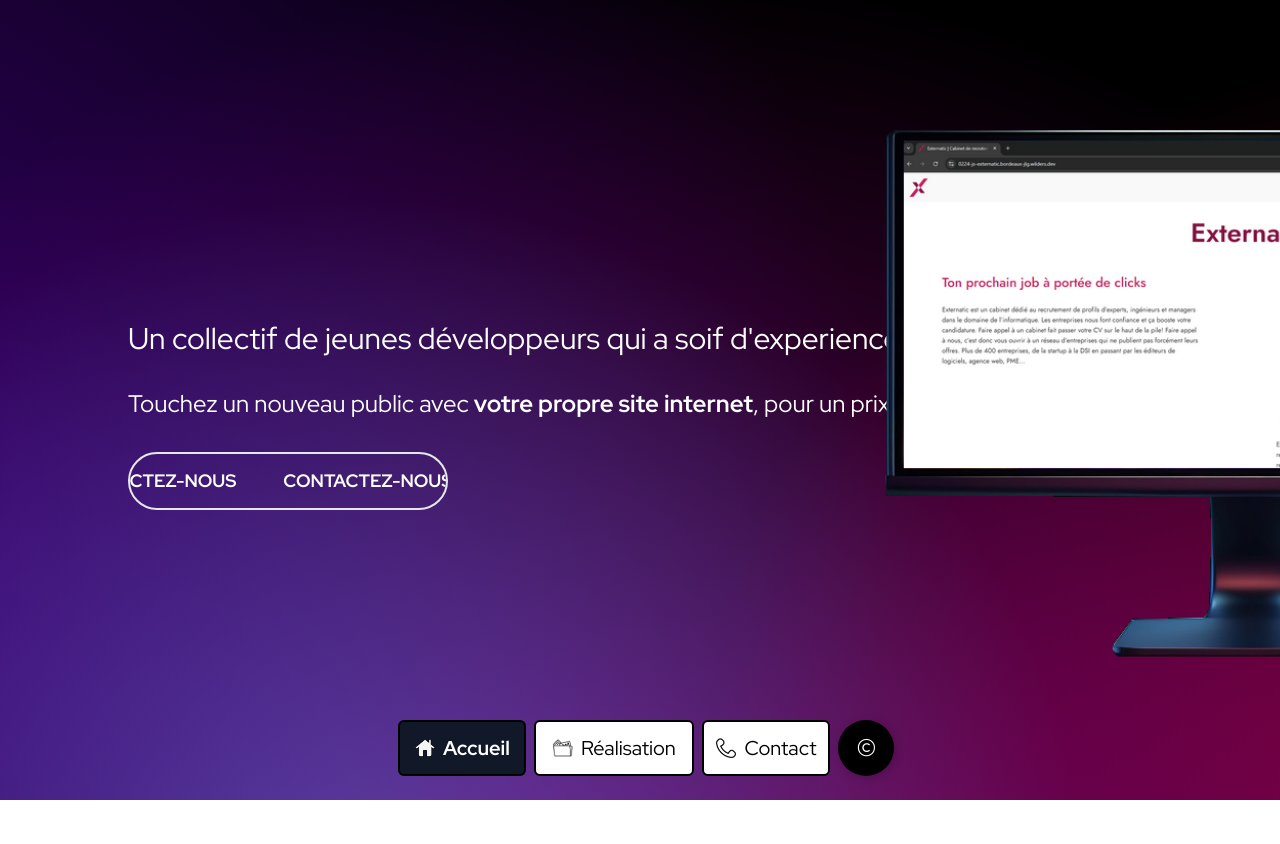
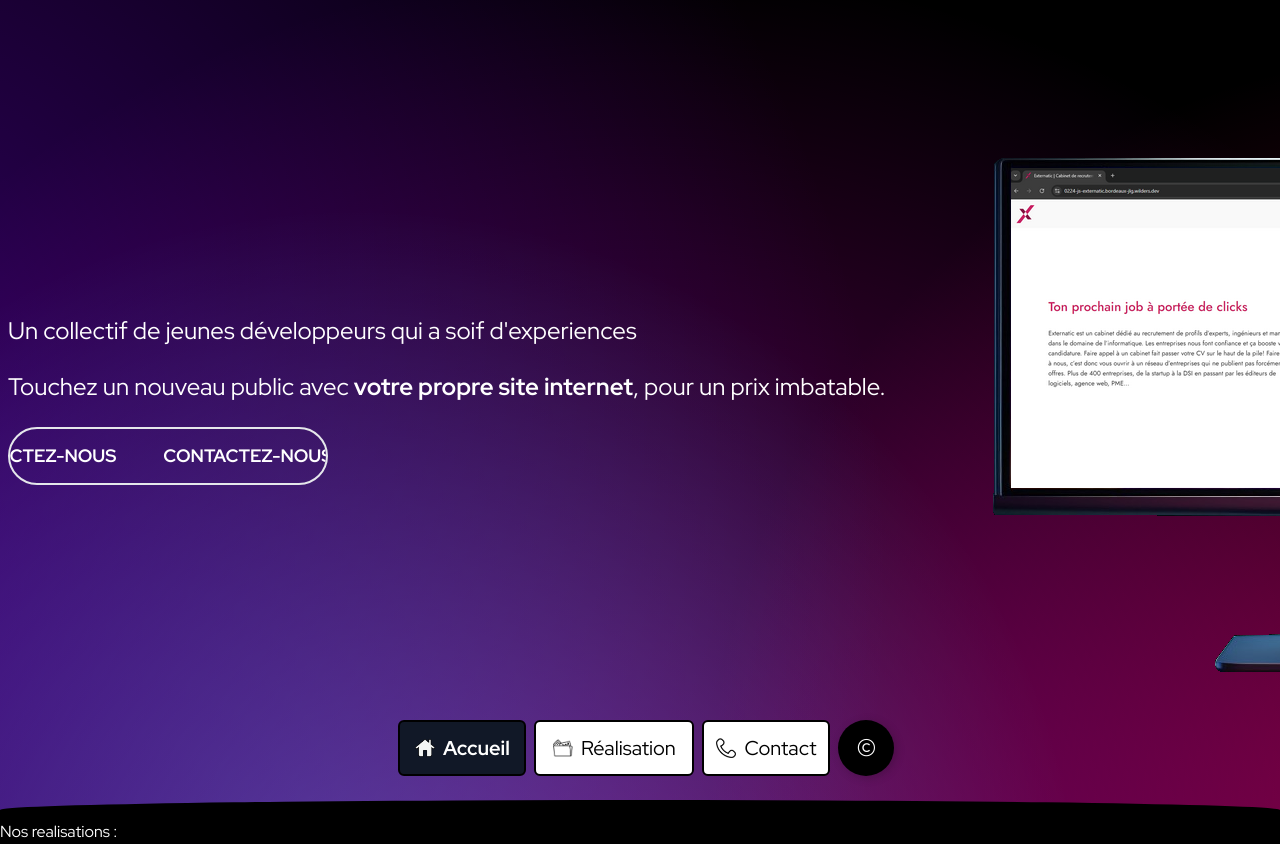
Before and after one commit to Sylvainlfe/Les-dev-junior, a React (Vite) app: page / in a window 1280 px wide. Before the commit the page ends 800 px from the top, so only its background shows below. Built offline with nearby package versions, Linux system fonts and the light colour scheme.

Commit message:
fiw css homePage

```diff
--- /dev/null
+++ b/src/components/HeroSection.jsx
@@ -0,0 +1,29 @@
+import React from 'react'
+import { Link } from 'react-router-dom'
+
+export default function HeroSection() {
+  return (
+    <section className="h-screen flex flex-col items-center justify-center lg:flex-row lg:justify-normal lg:relative lg:overflow-x-hidden">
+        <article className="flex flex-col items-center text-center gap-4 px-2 md:gap-6 lg:items-start lg:text-start">
+          <p className="text-xl text-wrap md:text-3xl lg:text-2xl">
+            Un collectif de jeunes développeurs qui a soif d&apos;experiences
+          </p>
+          <p className="text-xl text-wrap md:text-3xl lg:text-2xl">
+            Touchez un nouveau public avec
+            <span className="font-bold "> votre propre site internet</span>, pour
+            un prix imbatable.
+          </p>
+          <Link
+            to="/contact"
+            aria-label="contact"
+            className="contact-btn text-lg font-bold flex justify-center w-80 lg:inline"
+          >
+            <span className="marquee" aria-hidden>
+              Contactez-nous
+            </span>
+          </Link>
+        </article>
+        <img src="src\assets\images\mockup.png" className="lg:absolute lg:left-2/3" alt="image d'un écran d'ordinateur" />
+      </section>
+  )
+}
--- a/src/pages/Home.jsx
+++ b/src/pages/Home.jsx
@@ -1,7 +1,7 @@
 import { useEffect } from "react";
 import { useLocation } from "react-router-dom";
 import Realisation from "./Realisation";
-import { Link } from "react-router-dom";
+import HeroSection from "../components/HeroSection";
 
 function Home() {
   const location = useLocation();
@@ -18,35 +18,10 @@ function Home() {
   }, [location]);
 
   return (
-    <>
-      <main className="h-screen overflow-x-hidden">
-        <section className="relative h-screen w-[80%] top-[25%] left-[50%] lg:top-[40%] transform -translate-x-1/2 text-white ">
-          <p className="text-center text-3xl lg:text-left ">
-            Un collectif de jeunes développeurs qui a soif d&apos;experiences
-          </p>
-          <p className="text-center lg:text-left text-2xl pt-8">
-            Touchez un nouveau public avec
-            <span className="font-bold"> votre propre site internet</span>, pour
-            un prix imbatable.
-          </p>
-          <Link
-            to="/contact"
-            aria-label="contact"
-            className="contact-btn text-lg font-bold flex justify-center w-80 mx-auto mt-8 lg:inline "
-          >
-            <span className="marquee" aria-hidden>
-              Contactez-nous
-            </span>
-          </Link>
-          <img
-            src="src\assets\images\mockup.png"
-            className="lg:relative lg:top-[-60%] lg:left-[60%] lg:w-[80rem]"
-            alt=""
-          />
-        </section>
-        <Realisation />
-      </main>
-    </>
+    <main className="">
+      <HeroSection />
+      <Realisation />
+    </main>
   );
 }
 export default Home;
--- a/src/pages/Realisation.jsx
+++ b/src/pages/Realisation.jsx
@@ -1,8 +1,8 @@
 export default function Realisation() {
   return (
     <>
-      <div className="bg-black w-screen h-[20px] bg-black-500 rounded-t-[100%] relative"></div>
-      <section id="realisation" className="bg-black relative">
+      <div className="bg-black h-[20px] bg-black-500 rounded-t-[100%]"></div>
+      <section id="realisation" className="bg-black ">
         Nos realisations :
       </section>
     </>
```
